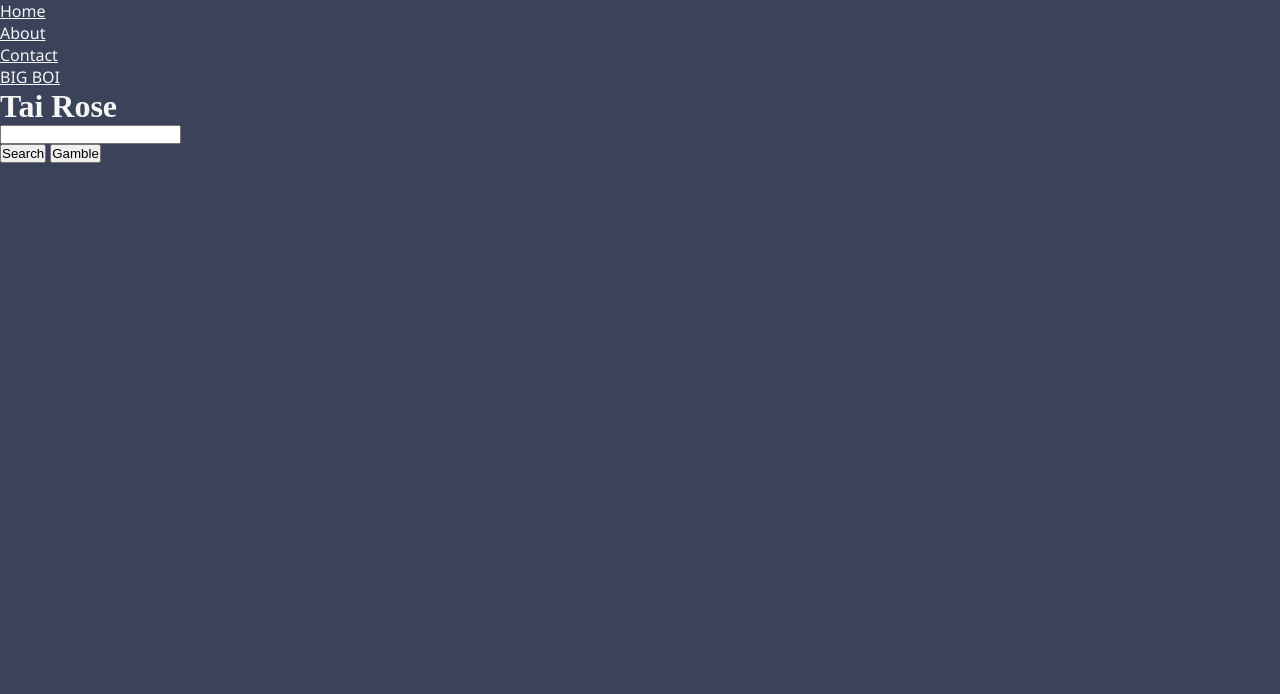
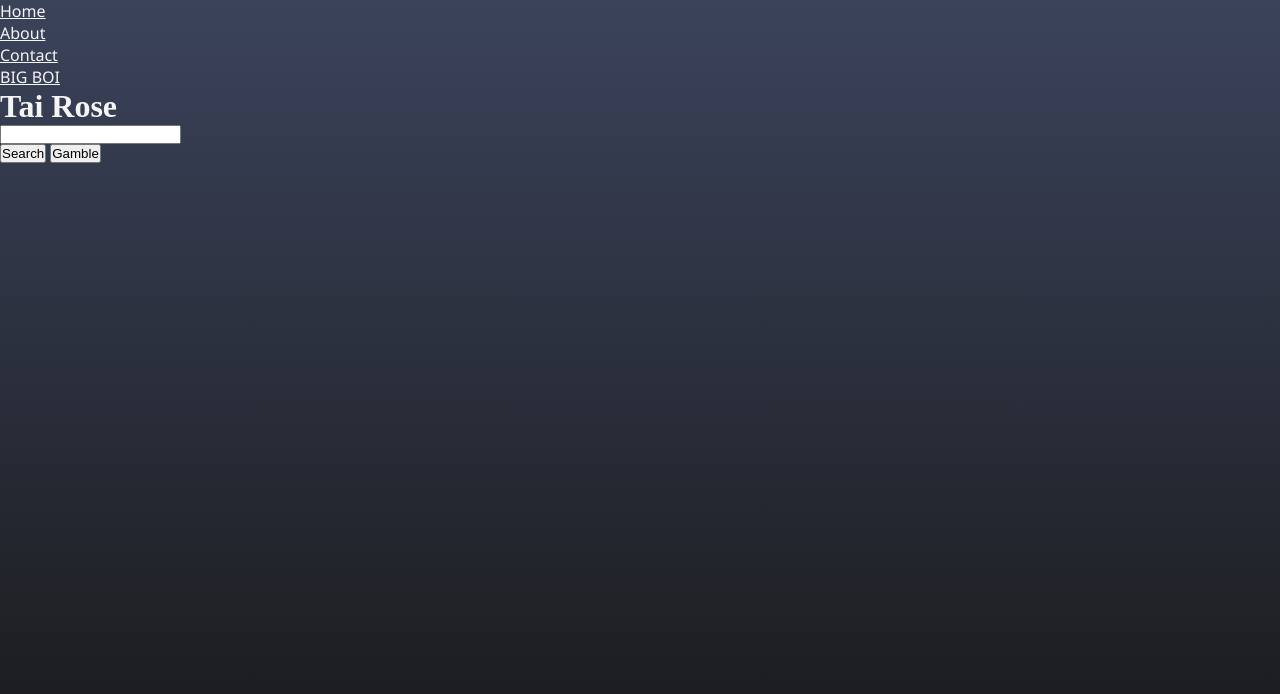
Before and after one commit to TLyncks/Tais-First-Website-HTML-CSS, a plain HTML site: page index.html in a window 1280 px wide. Drawn offline with Linux system fonts and the light colour scheme.

Commit message:
CSS - Gradient and background fill

```diff
--- a/styles.css
+++ b/styles.css
@@ -1,13 +1,17 @@
+
 * {
   margin: 0;
   padding: 0;
   box-sizing: border-box;
 }
 body {
-  background: #3b435b;
+  background: linear-gradient(180deg, #3b435b, #181818);
+  background-repeat: no-repeat;
+  height: 100vh;
   color: whitesmoke;
   margin: 0;
   padding: 0;
+
 }
 a {
   color: whitesmoke;
```
